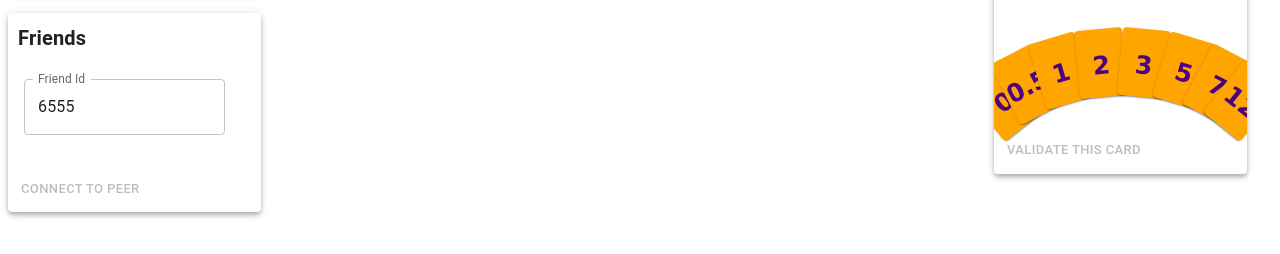
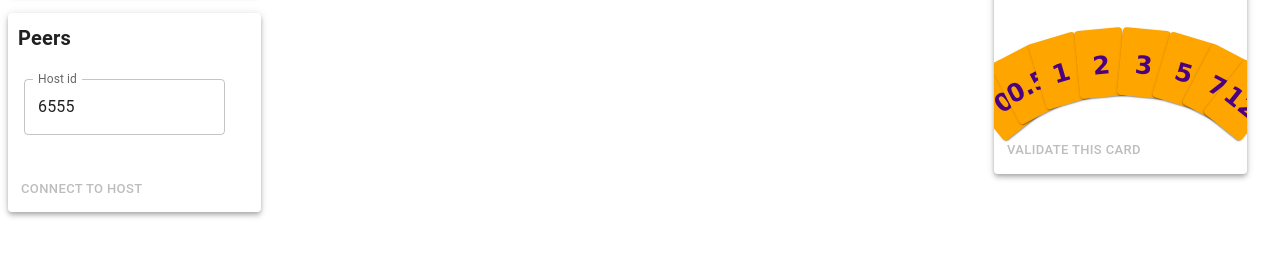
Before and after one commit to marmelab/plokering, a React (Vite) app: page / in a window 1280 px wide. Shown: the part 505-759 px from the top of the page. Built offline with nearby package versions, Linux system fonts and the light colour scheme.

Commit message:
desgin connexion in host mode

```diff
--- a/src/MainPage.jsx
+++ b/src/MainPage.jsx
@@ -304,6 +304,7 @@ export const MainPage = ({
             friendsList={friendsList}
             peerManager={peerManager}
             connectToPeer={connectToPeer}
+            isHost={isHost}
           />
         </Box>
       </Box>
--- a/src/Zones/AddPeerZone.jsx
+++ b/src/Zones/AddPeerZone.jsx
@@ -6,7 +6,12 @@ import { getRandomId, isRegistered } from "../tools";
 import { MobileCard } from "../uiComponents/Card";
 import { NameChip } from "../uiComponents/NameChip";
 
-export const AddPeerZone = ({ friendsList, peerManager, connectToPeer }) => {
+export const AddPeerZone = ({
+  friendsList,
+  peerManager,
+  connectToPeer,
+  isHost,
+}) => {
   const [friendId, setFriendId] = useState(getRandomId());
 
   const handleFriendId = (event) => {
@@ -17,7 +22,7 @@ export const AddPeerZone = ({ friendsList, peerManager, connectToPeer }) => {
 
   return (
     <MobileCard
-      title="Friends"
+      title="Peers"
       subtitle={`Number: ${friendsNumber}`}
       content={
         <Box sx={{ display: "flex", flexDirection: "row" }}>
@@ -25,9 +30,10 @@ export const AddPeerZone = ({ friendsList, peerManager, connectToPeer }) => {
             sx={{ marginBottom: "15px" }}
             type="number"
             step="1"
-            label="Friend Id"
+            label={isHost ? "New peers Id" : "Host id"}
             value={friendId}
             onChange={handleFriendId}
+            disabled={!isHost && Object.keys(friendsList).length}
             onFocus={(event) => {
               event.target.select();
             }}
@@ -56,10 +62,14 @@ export const AddPeerZone = ({ friendsList, peerManager, connectToPeer }) => {
       actions={
         <Button
           size="small"
-          disabled={!isRegistered(peerManager) || !friendId}
+          disabled={
+            !isRegistered(peerManager) ||
+            !friendId ||
+            (!isHost && Object.keys(friendsList).length)
+          }
           onClick={connectToPeer(`${ID_PREFIX}_${friendId}`)}
         >
-          Connect to peer
+          {isHost ? "Connect a peer" : "Connect to host"}
         </Button>
       }
     />
```
